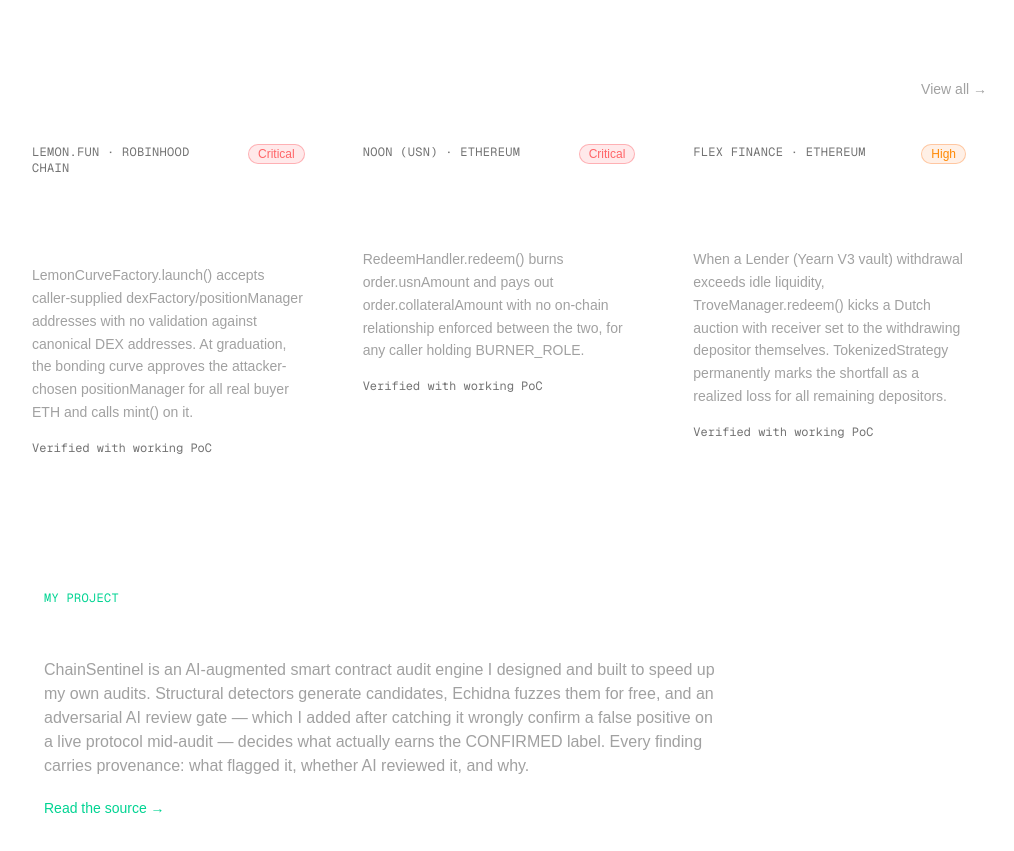
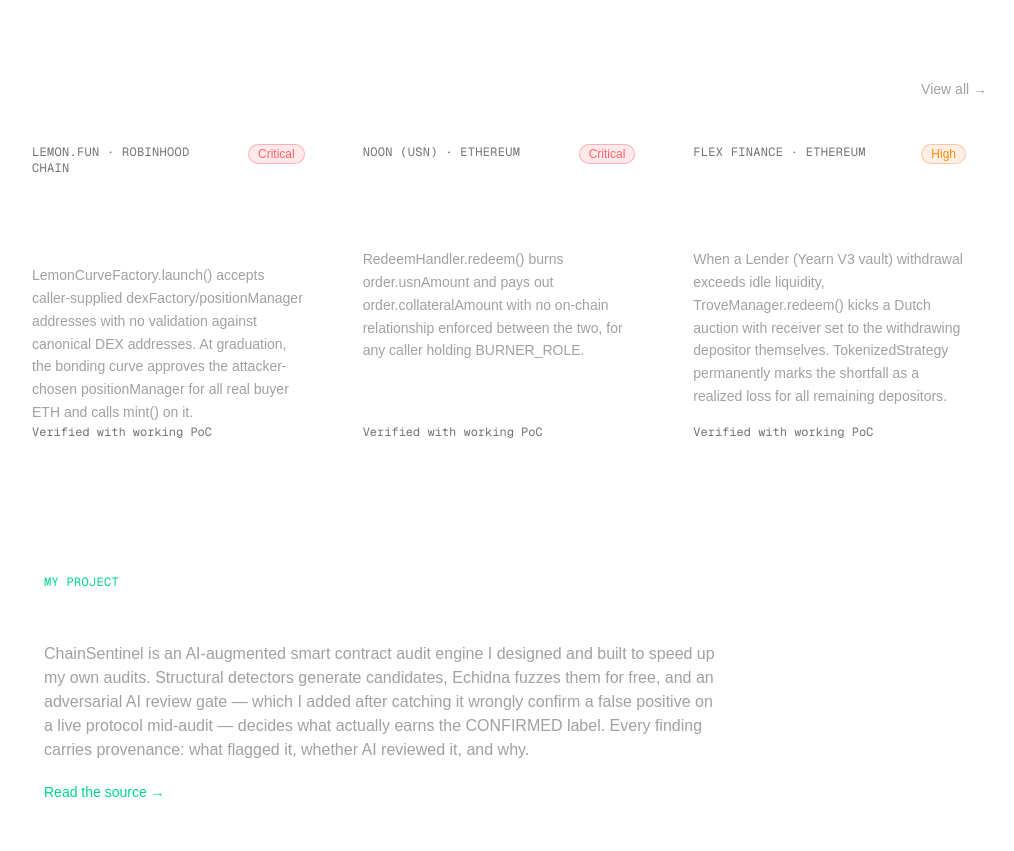
Before and after one commit to Godwin-web3/portfolio, a Next.js app: page / in a window 1280 px wide. Shown: the part 820-1671 px from the top of the page, without its empty margins (141-1155 px from the left). Built offline with nearby package versions, Linux system fonts and the light colour scheme.

Commit message:
fix(findings): make finding cards equal height (add flex layout and flex-1 summary)

```diff
--- a/app/components/FindingCard.tsx
+++ b/app/components/FindingCard.tsx
@@ -6,7 +6,7 @@
   return (
     <Link
       href={`/findings/${finding.slug}`}
-      className="group block rounded-xl border border-white/10 bg-white/[0.02] p-5 transition hover:border-white/20 hover:bg-white/[0.04]"
+      className="group block h-full flex flex-col rounded-xl border border-white/10 bg-white/[0.02] p-5 transition hover:border-white/20 hover:bg-white/[0.04]"
     >
       <div className="flex items-start justify-between gap-4">
         <div>
@@ -19,8 +19,8 @@
         </div>
         <SeverityBadge severity={finding.severity} />
       </div>
-      <p className="mt-3 text-sm leading-relaxed text-neutral-400">{finding.summary}</p>
-      <p className="mt-4 text-xs font-mono text-neutral-500">{finding.status}</p>
+      <p className="mt-3 text-sm leading-relaxed text-neutral-400 flex-1">{finding.summary}</p>
+      <p className="mt-4 text-xs font-mono text-neutral-500 mt-auto">{finding.status}</p>
     </Link>
   );
 }
```
